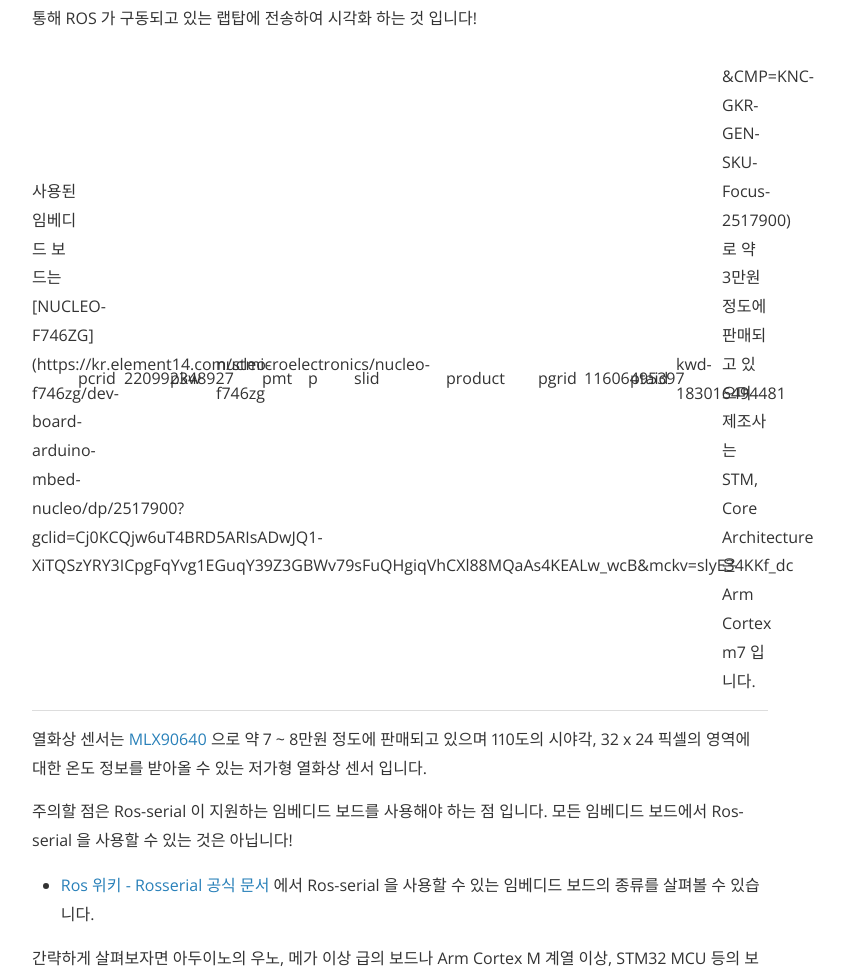
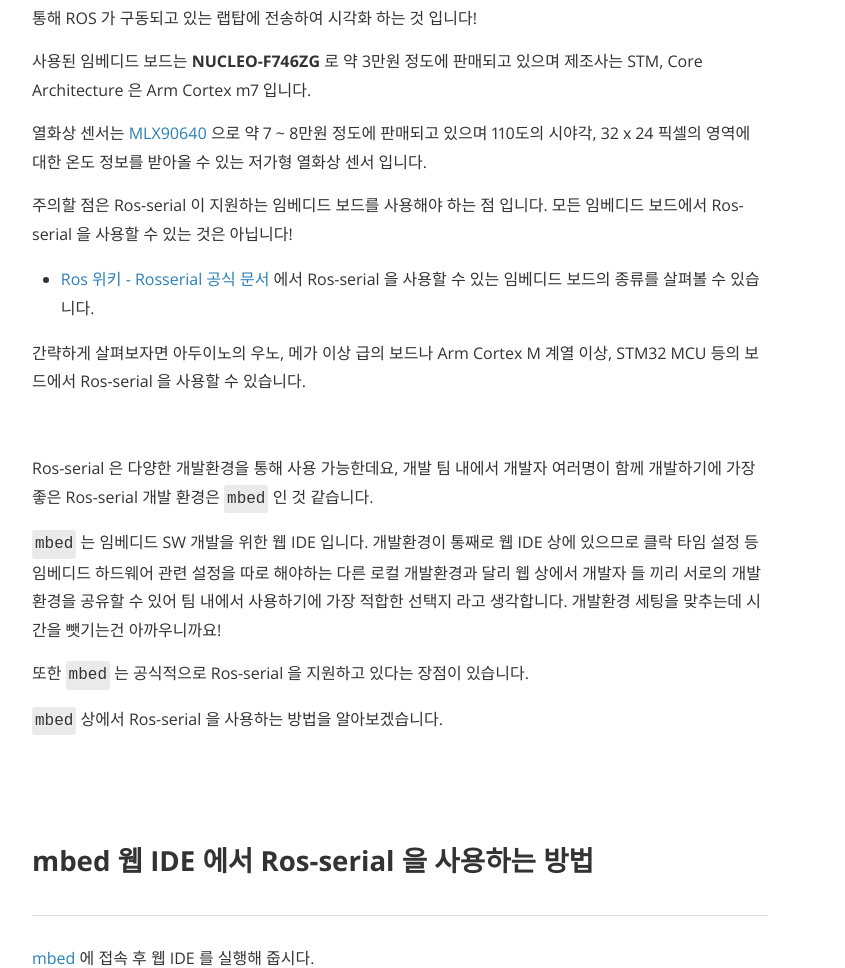
Before and after one commit to injae-kim/injae-kim.github.io, a Jekyll site: the page built from _posts/2020-07-24-rosserial-temperature-sensor.markdown, in a window 1280 px wide and 1400 px high, scrolled down 4242 px. Shown: the part 210-1178 px from the top of the window, without its empty margins (240-1085 px from the left). Built offline with Jekyll 4.4.1, drawn with Linux system fonts in a browser that asks for light colours; nearby versions of some CDN libraries; some web fonts are replaced; comment, search, counter and statistics services are not loaded; some of the changed lines change nothing that is shown; some of the changed text lies outside the part shown; grey boxes are pictures that could not be loaded.

Commit message:
fix post

````diff
--- a/_posts/2020-07-24-rosserial-temperature-sensor.markdown
+++ b/_posts/2020-07-24-rosserial-temperature-sensor.markdown
@@ -78,7 +78,7 @@
 
 이 글의 최종 목표는 위처럼 MLX90640 열화상 센서를 사용하여 온도값을 실시간으로 받아온 후 ROS-serial 을 통해 ROS 가 구동되고 있는 랩탑에 전송하여 시각화 하는 것 입니다!
 
-사용된 임베디드 보드는 [NUCLEO-F746ZG](https://kr.element14.com/stmicroelectronics/nucleo-f746zg/dev-board-arduino-mbed-nucleo/dp/2517900?gclid=Cj0KCQjw6uT4BRD5ARIsADwJQ1-XiTQSzYRY3ICpgFqYvg1EGuqY39Z3GBWv79sFuQHgiqVhCXl88MQaAs4KEALw_wcB&mckv=slyE34KKf_dc|pcrid|220992348927|pkw|nucleo-f746zg|pmt|p|slid||product||pgrid|11606495397|ptaid|kwd-183016494481|&CMP=KNC-GKR-GEN-SKU-Focus-2517900) 로 약 3만원 정도에 판매되고 있으며 제조사는 STM, Core Architecture 은 Arm Cortex m7 입니다.
+사용된 임베디드 보드는 **NUCLEO-F746ZG** 로 약 3만원 정도에 판매되고 있으며 제조사는 STM, Core Architecture 은 Arm Cortex m7 입니다.
 
 열화상 센서는 [MLX90640](https://www.sparkfun.com/products/14843) 으로 약 7 ~ 8만원 정도에 판매되고 있으며 110도의 시야각, 32 x 24 픽셀의 영역에 대한 온도 정보를 받아올 수 있는 저가형 열화상 센서 입니다.
 
@@ -293,7 +293,7 @@
 
 <br/>
 
-여기서 주의할 점은, ROS-serial 을 사용하여 통신할 때 한번에 보낼 수 있는 데이터의 크기가 한정되어 있다는 점 입니다.
+**여기서 주의할 점은, ROS-serial 을 사용하여 통신할 때 한번에 보낼 수 있는 데이터의 크기가 한정되어 있다는 점 입니다.**
 
 | ![img](https://s3.us-west-2.amazonaws.com/secure.notion-static.com/38ed6e94-0edc-4b51-90b0-56fd6783bae1/Untitled.png?X-Amz-Algorithm=AWS4-HMAC-SHA256&X-Amz-Credential=AKIAT73L2G45O3KS52Y5%2F20200724%2Fus-west-2%2Fs3%2Faws4_request&X-Amz-Date=20200724T072837Z&X-Amz-Expires=86400&X-Amz-Signature=cca8357142ebfbc4db7273967a492d65d032a59a19187590abd4697b695cba0b&X-Amz-SignedHeaders=host&response-content-disposition=filename%20%3D%22Untitled.png%22) |
 | :----------------------------------------------------------: |
@@ -305,9 +305,11 @@
 
 ROS-serial 을 통해 데이터 송수신을 구현하면서 이러한 데이터 송수신 크기의 제한에 대해서 저도 처음엔 몰랐어서 많이 해맸습니다. 항상 공식문서를 꼼꼼히 읽도록 합시다!
 
-우리가 전송하려는 열화상 센서의 데이터는 32 x 24 배열이며 한 프레임에 총 768 개의 정수가 포함되어 있습니다.
+우리가 전송하려는 열화상 센서의 데이터는 32 x 24 배열이며 한 프레임에 총 768 개의 int형 데이터가 포함되어 있습니다.
 
 따라서 한 프레임에 512 byte 를 초과하게 되죠! 따라서 소스코드 상에서 이를 4개의 부분으로 나누어서 따로따로 ROS-serial 을 통해 온도값 데이터를 전송해주는 방식으로 데이터 크기 제한 문제를 해결하였습니다.
+
+<br/>
 
 ```c++
 // 온도 값을 담고있는 프레임을 4등분 하여 저장할 메시지, node 4개 선언
@@ -331,7 +333,7 @@
 }
 ```
 
-따라서 위처럼 소스코드에서 온도값이 저장된 배열을 4등분 하여 ROS 메시지에 저장한 후 따로 전송하는 것 을 확인할 수 있습니다.
+위처럼 소스코드에서 온도값이 저장된 배열을 4등분 하여 ROS 메시지에 저장한 후 따로 전송하는 것 을 확인할 수 있습니다.
 
 전체 소스코드는 [injae-kim/mlx90640-rosserial Git repo](https://github.com/injae-kim/mlx90640-rosserial) 에서 확인하실 수 있습니다.
 
````
